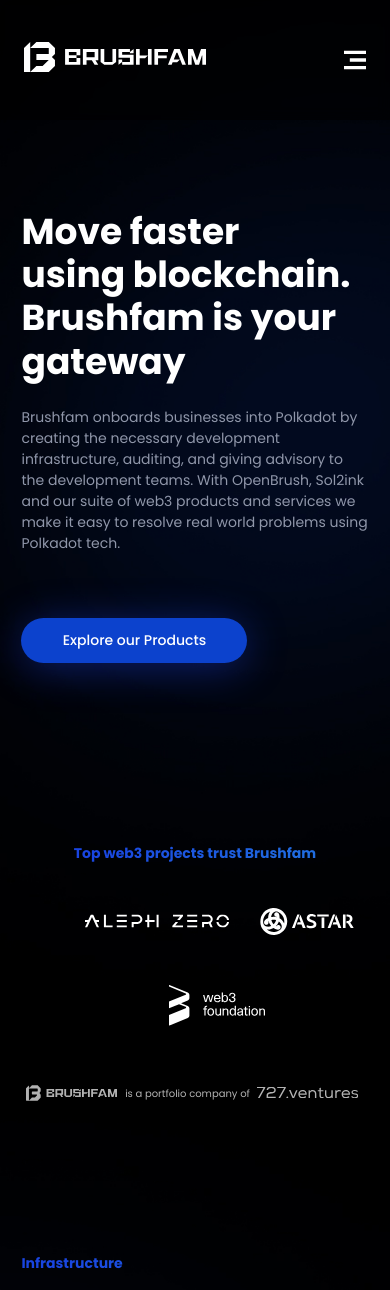
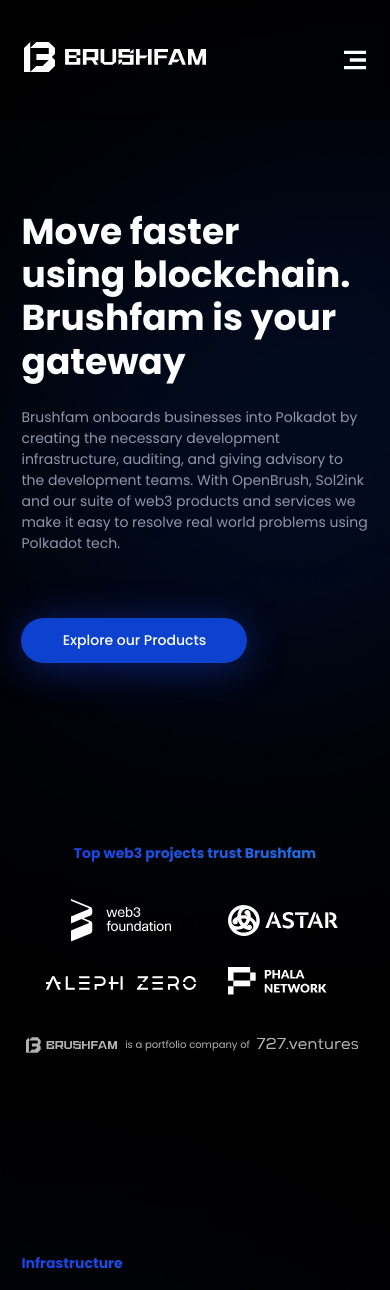
Before and after one commit to Brushfam/brushfam-website, a Next.js app: page / in a window 390 px wide. Shown: the top 1290 px of the page. Built offline with nearby package versions, Linux system fonts and the light colour scheme.

Commit message:
phala logo, refactoring

```diff
--- a/data/web3ProjectsData.js
+++ b/data/web3ProjectsData.js
@@ -1,13 +1,13 @@
 export const web3ProjectsData = [
+    {
+        alt: "astar",
+        src: "logos/astar-logo.svg",
+        link: "https://astar.network/"
+    },
     {
         alt: "aleph zero",
         src: "logos/alephzero-logo.svg",
         link: "https://alephzero.org/"
-    },
-    {
-        alt: "astar",
-        src: "logos/astar-logo.svg",
-        link: "https://astar.network/"
     },
     // {
     //     alt: "artzero",
@@ -19,4 +19,9 @@
         src: "logos/w3f-logo.svg",
         link: "https://web3.foundation/"
     },
+    {
+        alt: "phala",
+        src: "logos/phala-logo.svg",
+        link: "https://www.phala.network/en/"
+    }
 ]
--- a/sections/Home/Web3Projects.js
+++ b/sections/Home/Web3Projects.js
@@ -27,7 +27,6 @@
                 <img alt={"brushfam mini logo"} src={"logos/brushfam-mini-logo.svg"} className={styles.brushfamMiniLogo}/>
                 <p style={{color: "#FFFFFF"}}>is a portfolio company of</p>
                 <Link href="https://727.ventures/">
-                    {/*<p style={{color: "white", fontSize: 14, fontWeight: 600}}>727 Ventures</p>*/}
                     <img src={"logos/727-logo.svg"} alt={"727 logo"} style={{width: 113}} className={styles.venturesMiniLogo}/>
                 </Link>
             </div>
--- a/styles/Home/Web3Projects.module.css
+++ b/styles/Home/Web3Projects.module.css
@@ -16,7 +16,6 @@
 }
 
 .titleText {
-    /*margin-top: 40px;*/
     font-weight: 700;
     font-size: 14px;
     background-color: #1945E1 ;
@@ -29,23 +28,23 @@
 .ul {
     display: flex;
     flex-direction: row;
-    justify-content: space-between;
     align-content: center;
     align-items: center;
     list-style: none;
     margin-top: 35px;
-    width: 900px;
-    padding-right: 40px;
 }
 
 .ul li {
-    margin-right: 40px;
+    margin-right: 80px;
+}
+
+.ul li:last-child {
+    margin-right: 0;
 }
 
 .portfolio {
     display: flex;
     flex-direction: row;
-    /*justify-content: space-between;*/
     align-content: center;
     align-items: center;
     margin-top: 34px;
@@ -65,71 +64,58 @@
 .venturesMiniLogo {
 }
 
-@media (max-width: 1100px) {
-    .ul {
-        justify-content: space-evenly;
-        /*padding-right: 20px;*/
-    }
-}
-
-@media (max-width: 900px) {
+@media (max-width: 1000px) {
     .section {
         height: 510px;
     }
 
     .ul {
-        padding-left: 10%;
+        padding-left: 6%;
         display: grid;
-        justify-items: center;
-        grid-template-columns: repeat(24, 1fr);
-        row-gap: 32px;
-        width: 96%;
+        grid-template-columns: repeat(2, 1fr);
+        grid-column-gap: 80px;
+        grid-row-gap: 32px;
     }
+
+    .ul li {
+        margin-right: 0;
+    }
+
     .ul li:nth-child(1) {
         grid-row: 1;
-        grid-column-start: 5;
-        grid-column-end: 11;
+        grid-column-start: 2;
     }
     .ul li:nth-child(2) {
-        grid-row: 1;
-        grid-column-start: 15;
-        grid-column-end: 21;
+        grid-row: 2;
+        grid-column-start: 1;
     }
     .ul li:nth-child(3) {
-        grid-row: 2;
-        grid-column-start: 10;
-        grid-column-end: 16;
+        grid-row: 1;
+        grid-column-start: 1;
+        display: flex;
+        justify-content: center;
+    }
+
+    .ul li {
+
     }
 }
 
 @media (max-width: 700px) {
-    .ul img {
-        transform: scale(0.8);
-    }
     .ul {
-        margin-left: 40px;
-        row-gap: 14px;
-        column-gap: 20px;
+        padding-left: 5%;
+        row-gap: 18px;
+        grid-column-gap: 40px;
     }
 }
 
-@media (max-width: 460px) {
+@media (max-width: 540px) {
     .section {
         height: 330px;
         padding-top: 40px;
         padding-bottom: 38px;
     }
 
-    .ul img {
-        transform: scale(0.6);
-    }
-    .ul {
-        padding-left: 16%;
-    }
-    .ul {
-        row-gap: 20px;
-        column-gap: 15px;
-    }
     .portfolio p {
         margin-left: 7px;
         margin-right: 1px;
@@ -139,14 +125,33 @@
         transform: scale(0.9);
     }
 
+    .ul {
+        grid-column-gap: 32px;
+    }
+
+    .ul li img {
+        width: 100%;
+    }
+
+    .ul li:nth-child(1) a {
+        width: 110px;
+    }
+    .ul li:nth-child(2) a {
+        width: 150px;
+    }
+    .ul li:nth-child(3) a {
+        width: 100px;
+    }
+    .ul li:nth-child(4) a {
+        width: 99px;
+    }
+
     .brushfamMiniLogo {
         width: 92px;
         height: 16px;
     }
 
-    .ul li:nth-child(3) {
-        grid-row: 2;
-        grid-column-start: 9;
-        grid-column-end: 15;
+    .portfolio {
+        margin-top: 30px;
     }
 }
```
Also changed, not shown: public/logos/phala-logo.svg (added).
